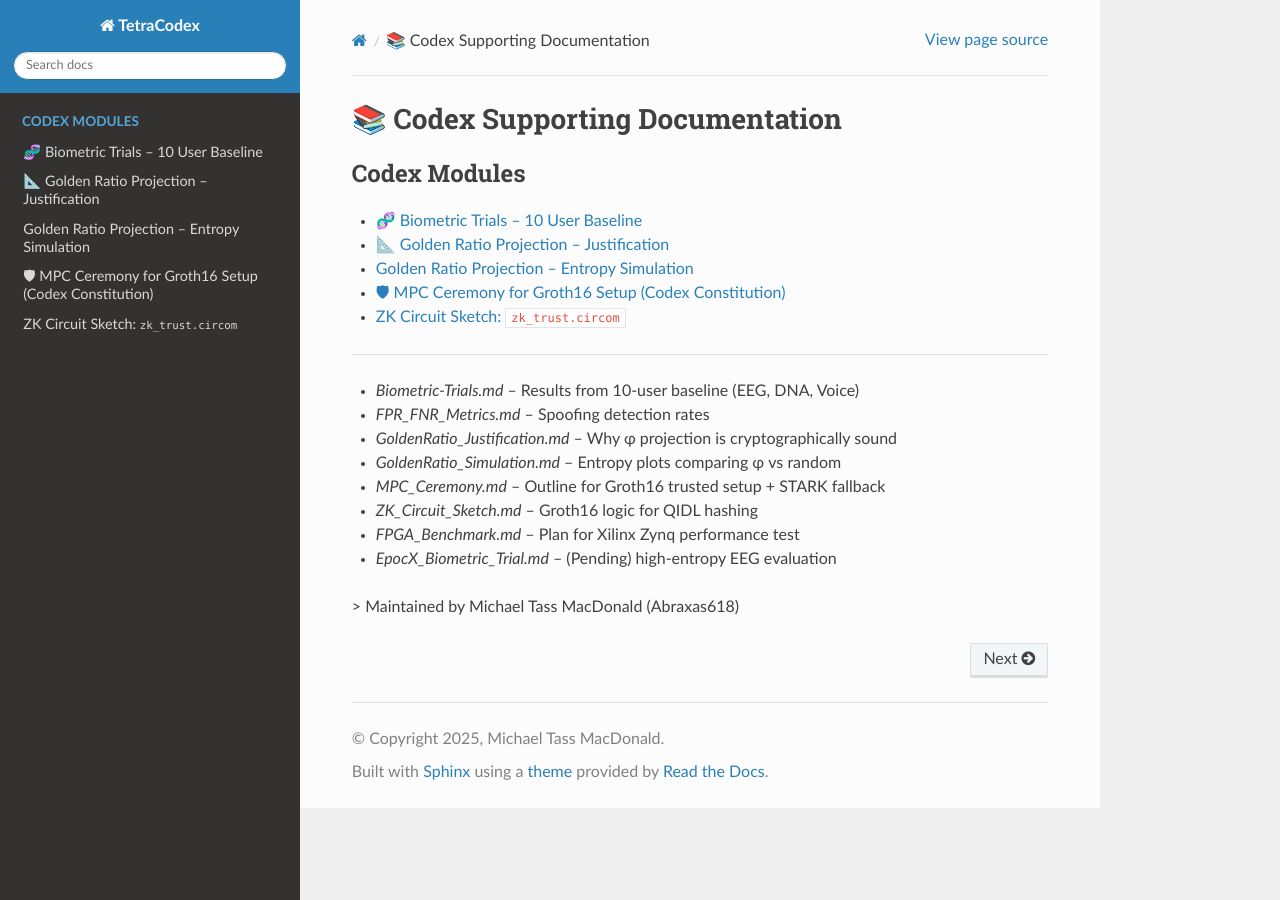
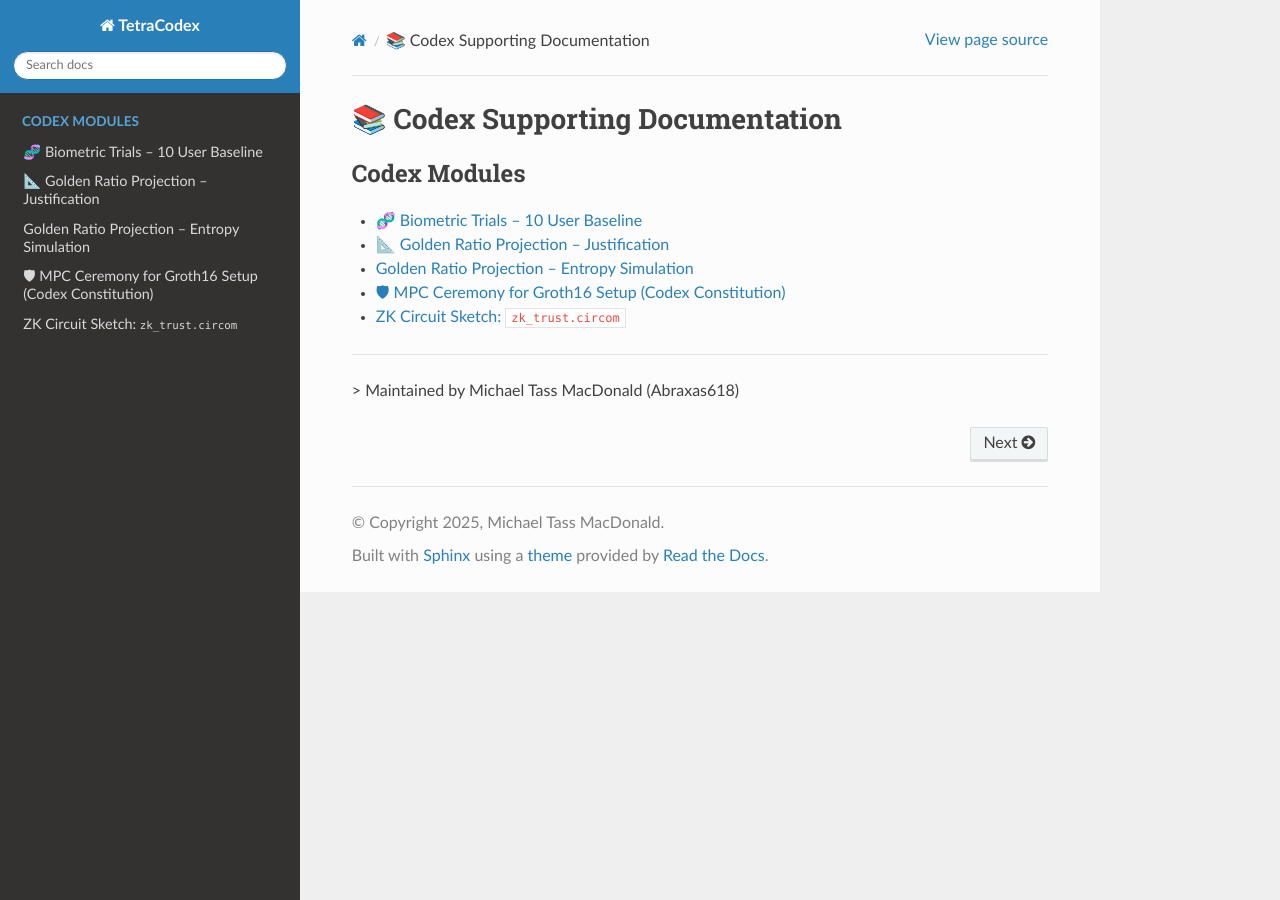
Before and after one commit to Abraxas618/TetraCodex, a Sphinx documentation site: the page built from docs/index.rst, in a window 1280 px wide. Built offline with Sphinx 7.4.7 and the Read the Docs theme 3.1.0, drawn with Linux system fonts in a browser that asks for light colours.

Commit message:
Update index.rst
Signed-off-by: Michael Tass MacDonald <202492963+Abraxas618@users.noreply.github.com>

```diff
--- a/docs/index.rst
+++ b/docs/index.rst
@@ -1,4 +1,3 @@
-
 📚 Codex Supporting Documentation
 =================================
 
@@ -6,24 +5,15 @@
    :maxdepth: 1
    :caption: Codex Modules
 
-   Biometric-Trials
-   FPR_FNR_Metrics
-   GoldenRatio_Justification
-   GoldenRatio_Simulation
-   MPC_Ceremony
-   ZK_Circuit_Sketch
-   FPGA_Benchmark
-   EpocX_Biometric_Trial
+   Biometric-Trials.md
+   FPR_FNR_Metrics.md
+   GoldenRatio_Justification.md
+   GoldenRatio_Simulation.md
+   MPC_Ceremony.md
+   ZK_Circuit_Sketch.md
+   FPGA_Benchmark.md
+   EpocX_Biometric_Trial.md
 
 ----
 
-- `Biometric-Trials.md` – Results from 10-user baseline (EEG, DNA, Voice)
-- `FPR_FNR_Metrics.md` – Spoofing detection rates
-- `GoldenRatio_Justification.md` – Why φ projection is cryptographically sound
-- `GoldenRatio_Simulation.md` – Entropy plots comparing φ vs random
-- `MPC_Ceremony.md` – Outline for Groth16 trusted setup + STARK fallback
-- `ZK_Circuit_Sketch.md` – Groth16 logic for QIDL hashing
-- `FPGA_Benchmark.md` – Plan for Xilinx Zynq performance test
-- `EpocX_Biometric_Trial.md` – (Pending) high-entropy EEG evaluation
-
 > Maintained by Michael Tass MacDonald (Abraxas618)
```
